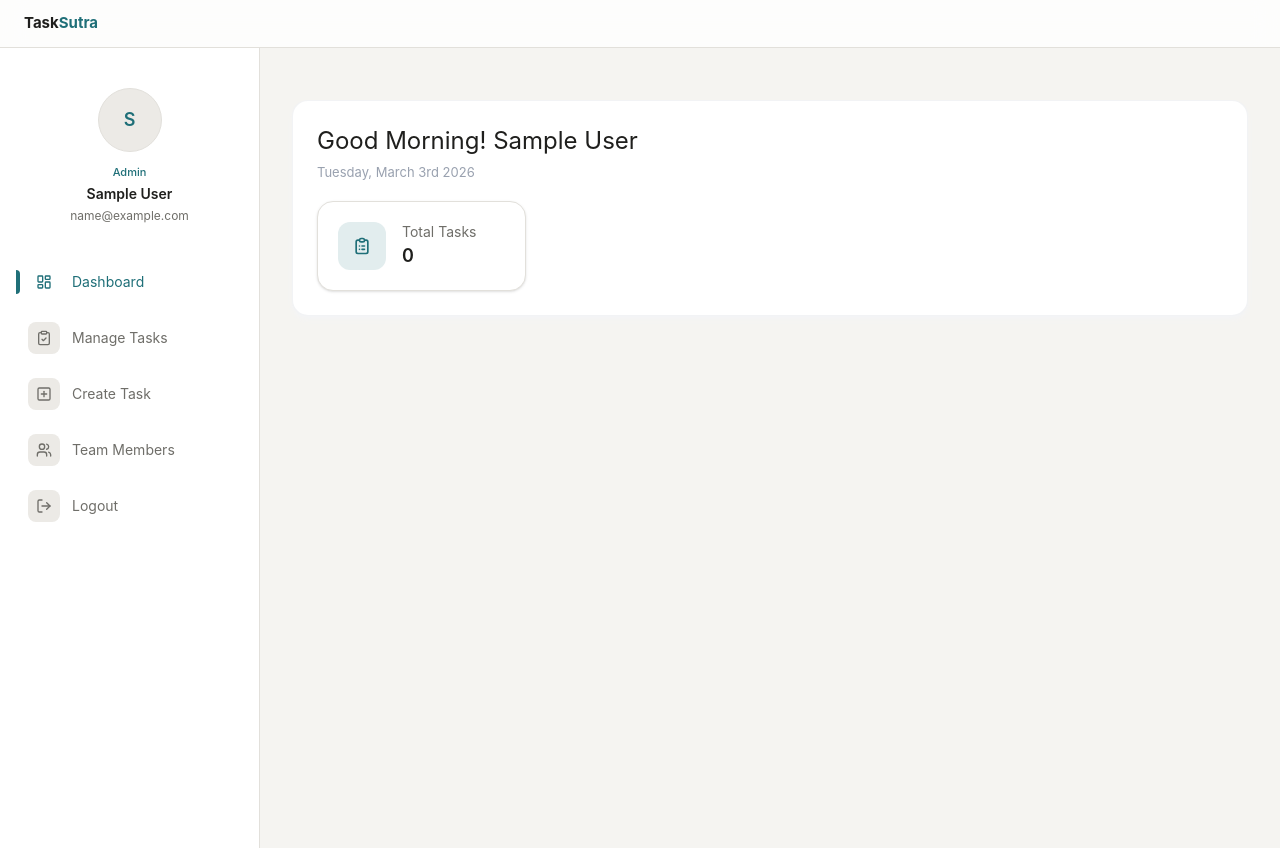
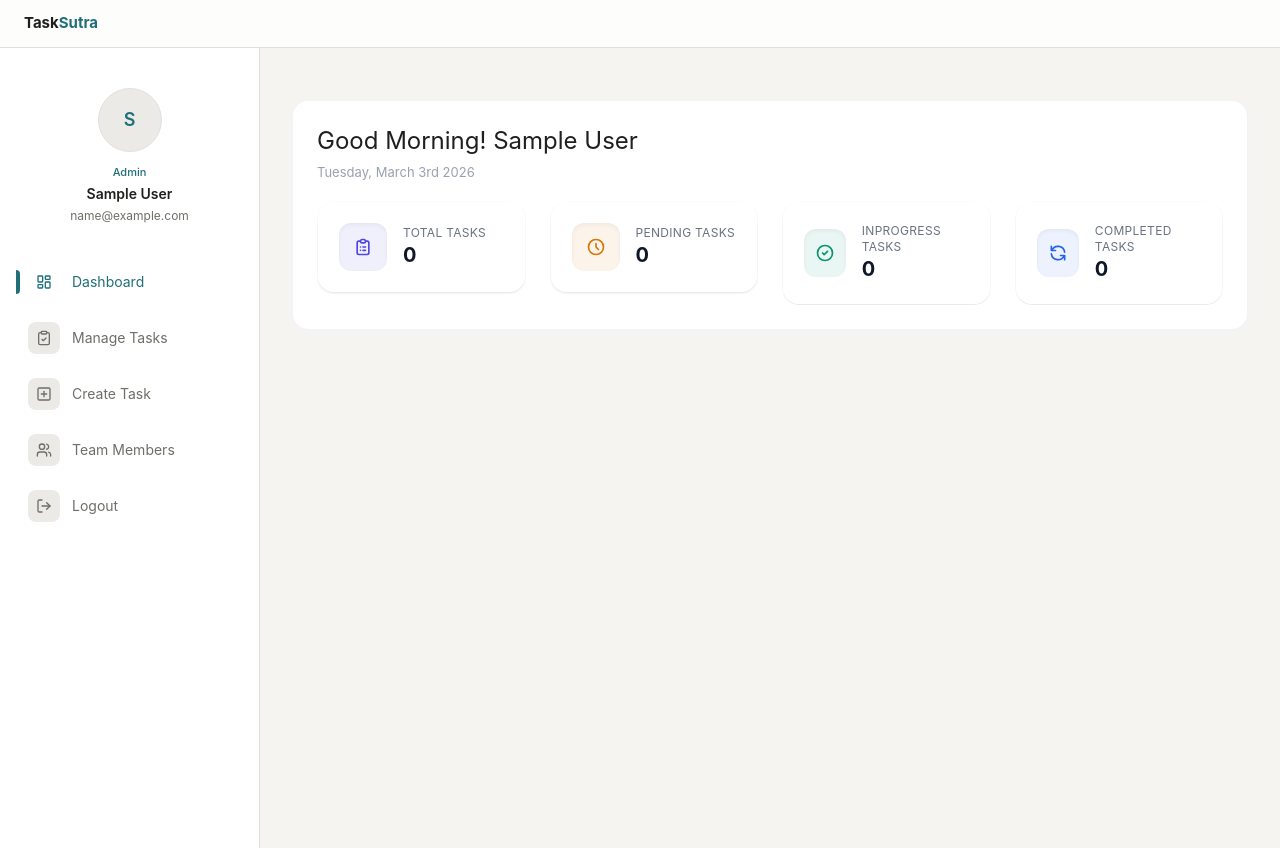
Before and after one commit to virendrasuryawanshi09/TaskSutra, a React (Vite) app in the folder frontend/: page /admin/dashboard in a window 1280 px wide. Built offline with nearby package versions, Linux system fonts and the light colour scheme; no server answers; sample sign-in values are in the browser's storage.

Commit message:
feat: enhance InfoCard component styling and update Dashboard with new task metrics

```diff
--- a/frontend/src/components/Cards/InfoCard.jsx
+++ b/frontend/src/components/Cards/InfoCard.jsx
@@ -1,33 +1,46 @@
 import React from "react";
 
-const DEFAULT_ACCENT = "#1F6F78";
-
-const InfoCard = ({ icon, label, title, value, color = DEFAULT_ACCENT }) => {
+const InfoCard = ({ icon, label, title, value, color = "#1F6F78" }) => {
   const resolvedLabel = label || title || "Untitled";
-  const resolvedColor = color.startsWith("#") ? color : DEFAULT_ACCENT;
 
   return (
-    <div className="flex items-center gap-4 p-5 bg-[var(--surface)] rounded-2xl shadow-sm border border-[var(--border)] hover:shadow-md transition-all duration-300">
+    <div className="relative group overflow-hidden rounded-2xl p-[1px] bg-gradient-to-br from-white/40 to-white/10 hover:from-white/60 hover:to-white/20 transition-all duration-300">
 
-      {/* Icon Section */}
+      {/* Glass Card */}
+      <div className="flex items-center gap-4 p-5 rounded-2xl bg-white/70 backdrop-blur-xl border border-white/20 shadow-sm group-hover:shadow-lg transition-all duration-300">
+
+        {/* Glow Effect */}
         <div
-        className="flex items-center justify-center w-12 h-12 rounded-xl"
-        style={{ backgroundColor: `${resolvedColor}20` }}
+          className="absolute inset-0 opacity-0 group-hover:opacity-100 transition duration-500 blur-2xl"
+          style={{ background: `${color}30` }}
+        ></div>
+
+        {/* Icon */}
+        <div
+          className="relative flex items-center justify-center w-12 h-12 rounded-xl shadow-inner"
+          style={{ backgroundColor: `${color}15` }}
         >
-        <div style={{ color: resolvedColor }} className="text-xl font-semibold">
+          <div
+            className="text-xl transition-transform duration-300 group-hover:scale-110"
+            style={{ color: color }}
+          >
             {icon || resolvedLabel.charAt(0)}
           </div>
         </div>
 
-      {/* Text Section */}
+        {/* Text */}
         <div className="flex flex-col">
-        <span className="text-sm text-[var(--text-muted)]">{resolvedLabel}</span>
-        <span className="text-lg font-semibold text-[var(--text)]">
+          <span className="text-xs tracking-wide text-gray-500 uppercase">
+            {resolvedLabel}
+          </span>
+
+          <span className="text-xl font-bold text-gray-900 tracking-tight">
             {value}
           </span>
         </div>
 
       </div>
+    </div>
   );
 };
 
--- a/frontend/src/pages/Admin/Dashboard.jsx
+++ b/frontend/src/pages/Admin/Dashboard.jsx
@@ -7,7 +7,7 @@ import { API_PATHS } from '../../utils/apiPaths';
 import moment from 'moment';
 import { addThousandSeparator } from '../../utils/helper';
 import InfoCard from '../../components/Cards/InfoCard';
-import { HiOutlineClipboardList } from 'react-icons/hi';
+import { HiOutlineCheckCircle, HiOutlineClipboardList, HiOutlineClock, HiOutlineRefresh } from 'react-icons/hi';
 
 
 const Dashboard = () => {
@@ -52,10 +52,30 @@ const Dashboard = () => {
 
         <div className="grid grid-cols-2 sm:grid-cols-2 md:grid-cols-4 gap-3 md:gap-6 mt-5">
           <InfoCard
-            title="Total Tasks"
+            label="Total Tasks"
             icon={<HiOutlineClipboardList />}
             value={addThousandSeparator(dashboardData?.charts?.taskDistribution?.All || 0)}
-            color="#1F6F78"
+            color="#4F46E5"
+            />
+
+            <InfoCard
+            label="Pending Tasks"
+            icon={<HiOutlineClock />}
+            value={addThousandSeparator(dashboardData?.charts?.taskDistribution?.Pending || 0)}
+            color="#D97706"
+            />
+
+            <InfoCard
+            label="InProgress Tasks"
+            icon={<HiOutlineCheckCircle />}
+            value={addThousandSeparator(dashboardData?.charts?.taskDistribution?.InProgress || 0)}
+            color="#059669"
+            />
+            <InfoCard
+            label="Completed Tasks"
+            icon={<HiOutlineRefresh />}
+            value={addThousandSeparator(dashboardData?.charts?.taskDistribution?.Completed || 0)}
+            color="#2563EB"
             />
         </div>
       </div>
```
Lines whose indentation alone changed are shown as unchanged.
